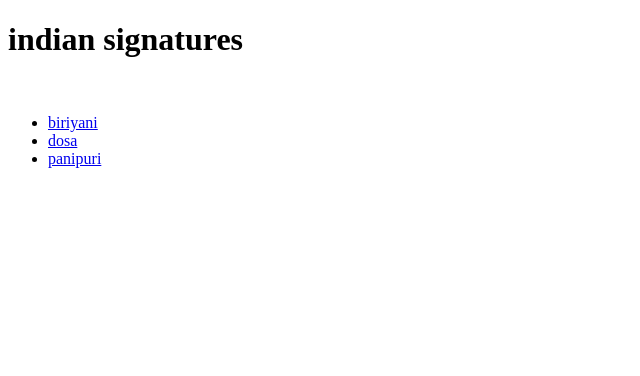
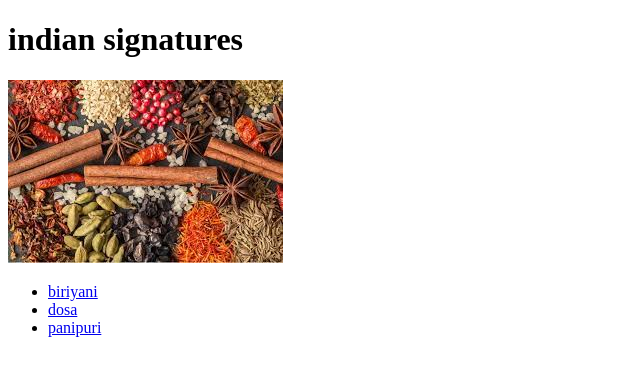
Before and after one commit to AnuragMiskin/project-recipes, a plain HTML site: page index.html in a window 1280 px wide. Shown: the whole page, without its empty margins (0-640 px from the left). Drawn offline with Linux system fonts and the light colour scheme.

Commit message:
added images to related html files

```diff
--- a/index.html
+++ b/index.html
@@ -7,7 +7,7 @@
 </head>
 <body>
     <h1>indian signatures</h1>
-    <img src="">
+    <img src="img/Untitled.jpeg">
     <ul>
         <li><a href="recipes/biriyani.html">biriyani</a></li>
         <li><a href="recipes/dosa.html">dosa</a></li>
```
Also changed, not shown: recipes/biriyani.html (+1 -1 lines), recipes/dosa.html (+1 -1 lines), recipes/panipuri.html (+1 -1 lines).
